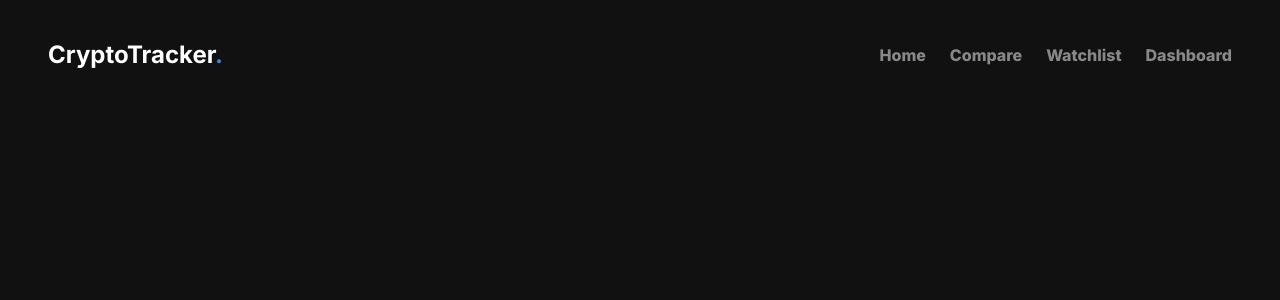
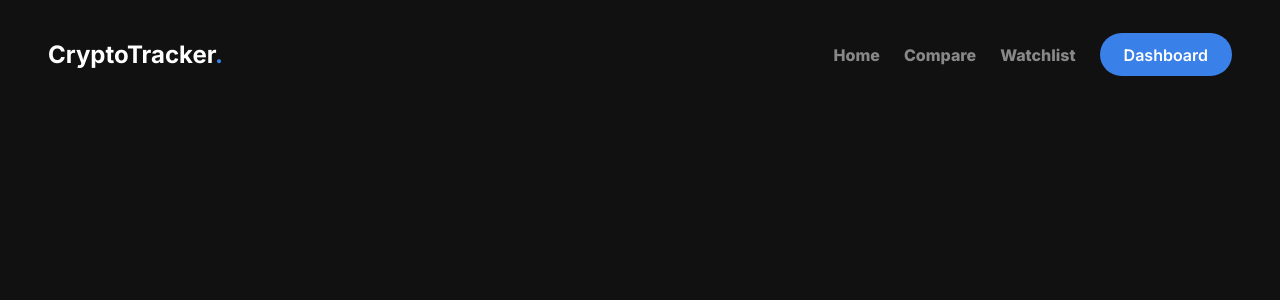
Before and after one commit to VivekkumarDahiya/crypto-tracker, a React (Vite) app: page /dashboard in a window 1280 px wide. Shown: the top 300 px of the page. Built offline with nearby package versions, Linux system fonts and the light colour scheme.

Commit message:
button added

```diff
--- /dev/null
+++ b/src/components/button/index.jsx
@@ -0,0 +1,10 @@
+import "./style.css";
+
+
+const Button=({text,onClick,outlined})=>{
+    return(
+       <div className="dashboardbtn"  onClick={()=>onClick}>{text}</div>
+    )
+}
+
+export default Button;
--- /dev/null
+++ b/src/components/button/style.css
@@ -0,0 +1,13 @@
+.dashboardbtn{
+    background-color: var(--blue);
+    color: var(--white);
+    padding: 0.7rem 1.5rem;
+    border-radius: 3rem;
+    font-weight: 600;
+    cursor: pointer;
+}
+
+.dashboardbtn:hover{
+   box-shadow:5px 5px 10px rgba(58,128,233,0.5);
+   transition: all 0.3s;
+}
--- a/src/components/common/Header/index.jsx
+++ b/src/components/common/Header/index.jsx
@@ -1,4 +1,5 @@
 
+import Button from "../../button";
 import SwipeableTemporaryDrawer from "./drawer";
 import "./style.css"
 
@@ -20,7 +21,9 @@ const Header=()=>{
             <p className="link">Watchlist</p>
            </a >
            <a href="/" className="navlink">
-            <p className="link">Dashboard</p>
+            <Button
+            text={"Dashboard"}
+            onClick={()=>console.log("btn click")}/>
            </a>
            </nav>
            <div className="mobile-drawer">
--- a/src/components/common/Header/style.css
+++ b/src/components/common/Header/style.css
@@ -42,6 +42,10 @@
   }
   .mobile-drawer{
     display: block;
+
+  }
+   .links {
+    display: none;
   }
   .menu{
     width: 40vh;
@@ -49,6 +53,7 @@
     height: 100vh;
     padding: 1.5rem;
   }
+
 }
 /* hamburber menu */
 .barlink{
```
